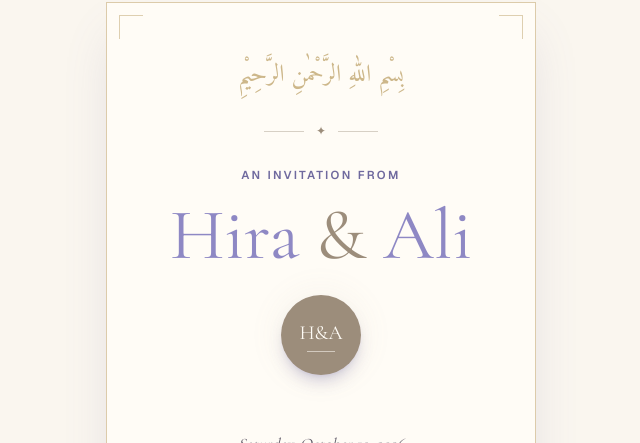
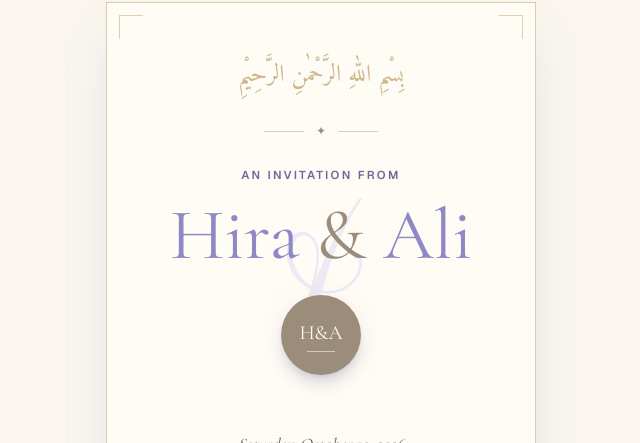
Before and after one commit to aliammad27/aliandhiraengagement, a Next.js app: page / in a window 1280 px wide. Shown: the part 129-572 px from the top of the page, without its empty margins (319-959 px from the left). Built offline with nearby package versions, Linux system fonts and the light colour scheme.

Commit message:
Revert "Remove light purple ampersand watermark from invitation intro"
This reverts commit 44648a002e83049fc8b139e373023e3ec40ad676.

```diff
--- a/components/InvitationCardIntro.tsx
+++ b/components/InvitationCardIntro.tsx
@@ -120,6 +120,14 @@ export default function InvitationCardIntro({ bride, groom, onOpened }: Props) {
               >
                 <CornerFrame borderColor="border-gold/65" />
 
+                <span
+                  aria-hidden="true"
+                  className="font-script pointer-events-none absolute inset-x-0 top-[47%] z-0 flex select-none items-center justify-center text-[clamp(7rem,42vw,12rem)] leading-none text-sage-pale"
+                  style={{ transform: 'translateY(-50%) rotate(-12deg)' }}
+                >
+                  &amp;
+                </span>
+
                 <div className="relative z-10 flex w-full flex-col items-center px-6 pt-9 sm:px-10 sm:pt-14">
                   <p className="font-arabic text-xl text-gold sm:text-2xl">بِسْمِ اللهِ الرَّحْمٰنِ الرَّحِيْمِ</p>
 
```
